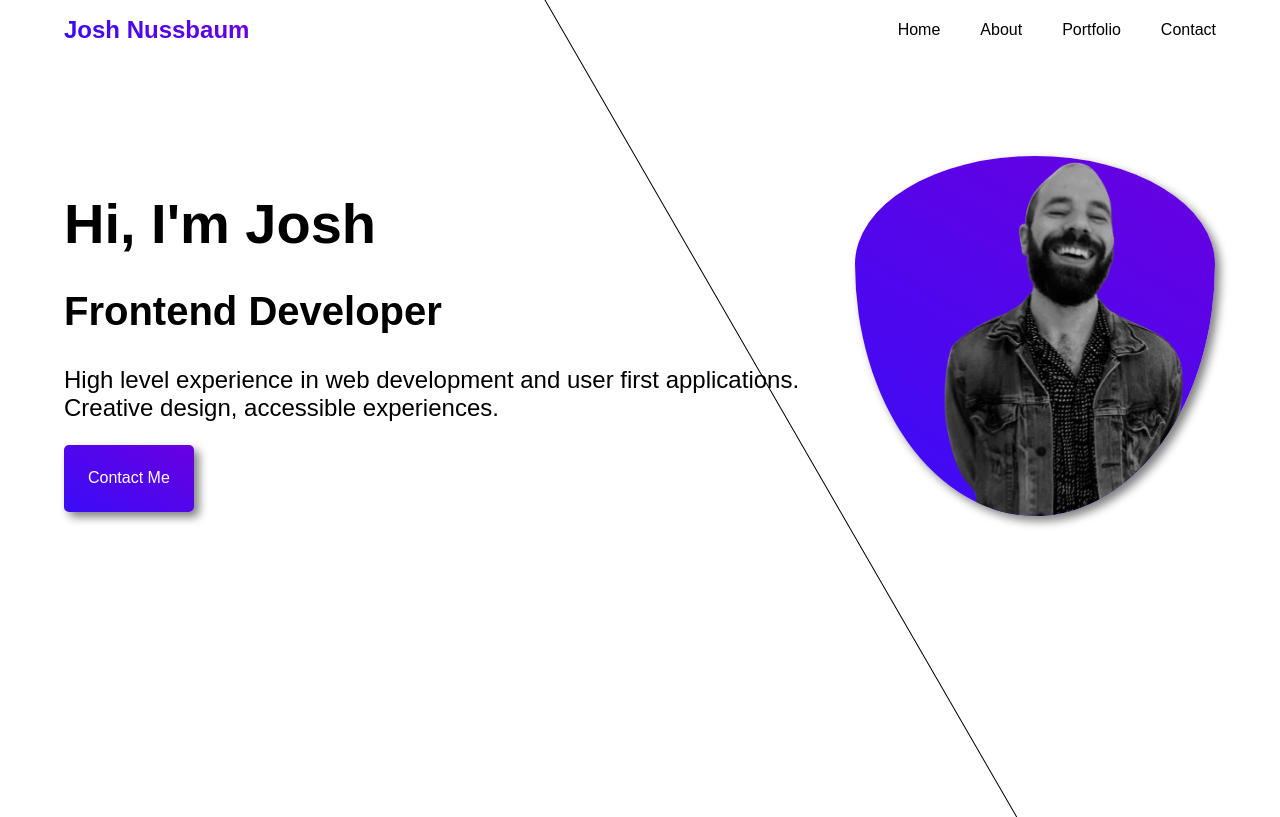
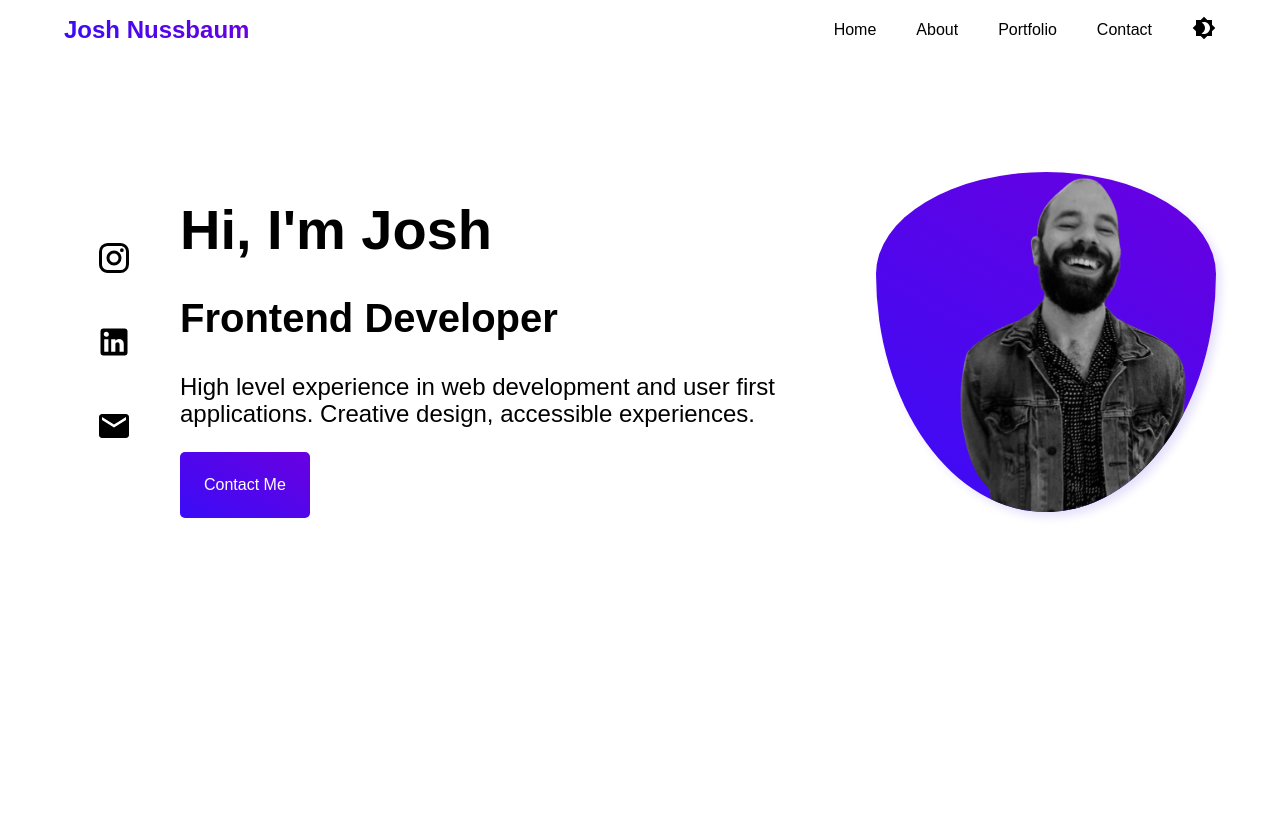
Before and after one commit to joshnussbaum89/portfolio-2021, a Gatsby site: page / in a window 1280 px wide. Shown: the top 817 px of the page. Built offline with nearby package versions, Linux system fonts and the light colour scheme; Gatsby itself is replaced by a stand-in of ours.

Commit message:
add icons

```diff
--- a/package.json
+++ b/package.json
@@ -15,6 +15,8 @@
     "clean": "gatsby clean"
   },
   "dependencies": {
+    "@material-ui/core": "^4.12.1",
+    "@material-ui/icons": "^4.11.2",
     "babel-plugin-styled-components": "^1.12.0",
     "gatsby": "^3.6.2",
     "gatsby-plugin-image": "^1.6.0",
--- a/src/components/Hero.js
+++ b/src/components/Hero.js
@@ -1,34 +1,30 @@
 import React from 'react';
 import { GatsbyImage, getImage } from 'gatsby-plugin-image';
 import styled from 'styled-components';
+import InstagramIcon from '@material-ui/icons/Instagram';
+import LinkedInIcon from '@material-ui/icons/LinkedIn';
+import EmailIcon from '@material-ui/icons/Email';
 
 const HeroStyles = styled.div`
   display: grid;
   grid-template-columns: 1fr;
   align-items: center;
   justify-items: center;
-  margin: 2rem 0;
+  text-align: center;
+  margin: 4rem 0;
   grid-gap: 1rem;
 
+  /* TODO */
+  /* Social icons should pop out from a button on the bottom of page */
+
+  .hero-social-container {
+    display: none;
+  }
   .hero-card {
-    margin: 2rem 0;
+    margin: 1rem 0;
   }
   .hero-card:first-child {
     text-align: center;
-  }
-
-  .hero-card:last-child:before {
-    position: absolute;
-    content: '';
-    width: 120%;
-    height: 0.2px;
-    border-radius: 10px;
-    background: black;
-    bottom: 80px;
-    right: 0px;
-    transform: rotate(-10deg);
-    -webkit-transform: rotate(-10deg);
-    -moz-transform: rotate(-10deg);
   }
 
   button {
@@ -38,7 +34,9 @@ const HeroStyles = styled.div`
     border-radius: 5px;
     padding: 1.5rem;
     cursor: pointer;
-    box-shadow: 5px 5px 10px grey;
+  }
+  button:hover {
+    box-shadow: 5px 5px 5px var(--blueTransparent);
   }
 
   .hero-card-image {
@@ -46,26 +44,29 @@ const HeroStyles = styled.div`
     max-width: 360px;
     background: linear-gradient(210deg, var(--purple), var(--blue));
     border-radius: 50% 50% 50% 50% / 30% 30% 70% 70%;
-    box-shadow: 5px 5px 10px grey;
+    box-shadow: 5px 5px 10px var(--blueTransparent);
   }
 
   @media (min-width: 800px) {
-    grid-template-columns: 2fr 1fr;
+    grid-template-columns: 100px 2fr 1fr;
+    text-align: left;
 
     .hero-card:first-child {
       text-align: left;
-      padding-right: 1rem;
     }
-    .hero-card:last-child {
-      padding-left: 1rem;
+
+    .hero-social-container {
+      display: flex;
+      flex-direction: column;
+      justify-content: center;
     }
-    .hero-card:last-child:before {
-      left: 20px;
-      bottom: 380px;
-      transform: rotate(60deg);
-      -webkit-transform: rotate(60deg);
-      -moz-transform: rotate(60deg);
+
+    .hero-social-icon {
+      margin: 1.5rem 0;
+      font-size: 2.25rem;
+      cursor: pointer;
     }
+
     .hero-card-image {
       margin: 2rem 0;
     }
@@ -77,6 +78,11 @@ const Hero = ({ heroImage }) => {
 
   return (
     <HeroStyles className='hero'>
+      <div className='hero-social-container'>
+        <InstagramIcon className='hero-social-icon' />
+        <LinkedInIcon className='hero-social-icon' />
+        <EmailIcon className='hero-social-icon' />
+      </div>
       <div className='hero-card'>
         <h2>Hi, I'm Josh</h2>
         <h3>Frontend Developer</h3>
--- a/src/components/Nav.js
+++ b/src/components/Nav.js
@@ -1,6 +1,7 @@
 import React from 'react';
 import { Link } from 'gatsby';
 import styled from 'styled-components';
+import Brightness4Icon from '@material-ui/icons/Brightness4';
 
 const NavStyles = styled.nav`
   display: flex;
@@ -31,6 +32,7 @@ const NavStyles = styled.nav`
   @media (min-width: 800px) {
     ul {
       display: flex;
+      align-items: center;
     }
   }
 `;
@@ -52,6 +54,9 @@ const Nav = () => {
         <li>
           <Link to='/'>Contact</Link>
         </li>
+        <li>
+          <Brightness4Icon />
+        </li>
       </ul>
     </NavStyles>
   );
--- a/src/styles/GlobalStyles.js
+++ b/src/styles/GlobalStyles.js
@@ -7,6 +7,7 @@ const GlobalStyles = createGlobalStyle`
     :root {
         ${'' /* Colors */}
         --blue: #3A0CF7;
+        --blueTransparent: #e5e1fa;
         --purple: #6900E0;
         ${'' /* Font Sizes */}
         --medium: 1.5rem;
@@ -17,6 +18,7 @@ const GlobalStyles = createGlobalStyle`
     body {
         font-family: 'Poppins', sans-serif;
         margin: 0 1rem;
+        background: white;
     }
 
     h1 {
```
Also changed, not shown: 1 other file.
